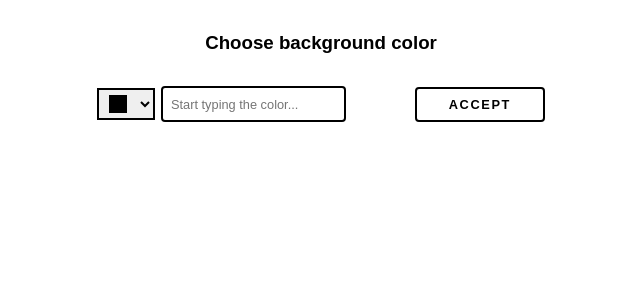
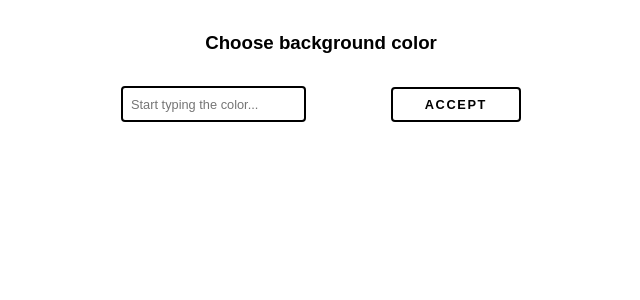
Before and after one commit to ka1130/AppDyer, a React (Create React App) app: page / in a window 1280 px wide. Shown: the top 300 px of the page, without its empty margins (319-959 px from the left). Built offline with nearby package versions, Linux system fonts and the light colour scheme; the HTML template or start-up script is replaced by a standard one.

Commit message:
Remove input type='color'

```diff
--- a/src/App.js
+++ b/src/App.js
@@ -6,9 +6,10 @@ import styles from "./App.module.scss";
 class App extends Component {
   state = { color: "", bgColor: "", submitted: false };
 
-  onInputChange = e => this.setState({ color: e.target.value });
-
-  onColorSampleChange = e => this.setState({ bgColor: `${e.target.value}80` });
+  onInputChange = e => {
+    e.preventDefault();
+    this.setState({ color: e.target.value })
+  };
 
   onSubmit = e => {
     e.preventDefault();
@@ -19,30 +20,18 @@ class App extends Component {
       const bgColor = `#${hexColor}80`;
       this.setState({ bgColor });
     }
-    this.setState({ submitted: true });
   };
 
   render() {
-    const { submitted, bgColor, color } = this.state;
+    const { bgColor, color } = this.state;
     let previewColor = '';
     if (colors().find(el => el.name === color)) {
       previewColor = `#${colors().find(el => el.name === color).hex}`
     }
     return (
-      <div className={styles.app} style={{ background: submitted ? bgColor : ''}}>
+      <div className={styles.app} style={{ background: bgColor }}>
         <h3>Choose background color</h3>
         <form className={styles.colorPickerForm} onSubmit={this.onSubmit}>
-          <input
-            list="colors"
-            type="color"
-            className={styles.colorSampleInput}
-            onChange={this.onColorSampleChange}
-          />
-          <datalist id="colors">
-            {colors().map((color, i) => (
-              <option key={i} value={color.name} />
-            ))}
-          </datalist>
           <input
             list="colors"
             className={styles.colorInput}
--- a/src/App.module.scss
+++ b/src/App.module.scss
@@ -8,7 +8,7 @@
 }
 
 .colorPickerForm {
-  width: 28rem;
+  width: 25rem;
   margin: 0 auto;
   display: flex;
   justify-content: space-between;
@@ -25,12 +25,6 @@
 .colorInput {
   height: 1rem;
   padding: 0.5rem;
-}
-
-.colorSampleInput {
-  width: 3.6rem;
-  height: 2rem;
-  border: 2px solid #000;
 }
 
 .submitColor {
```
Also changed, not shown: 1 other file (tests, documents, lock files or other folders).
